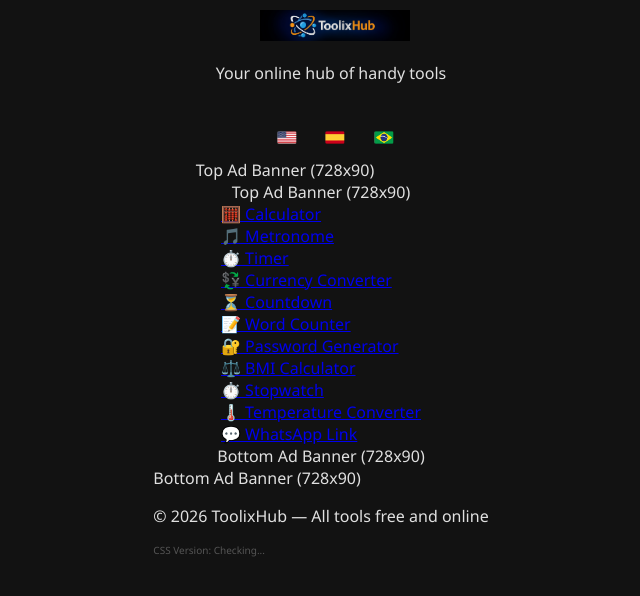
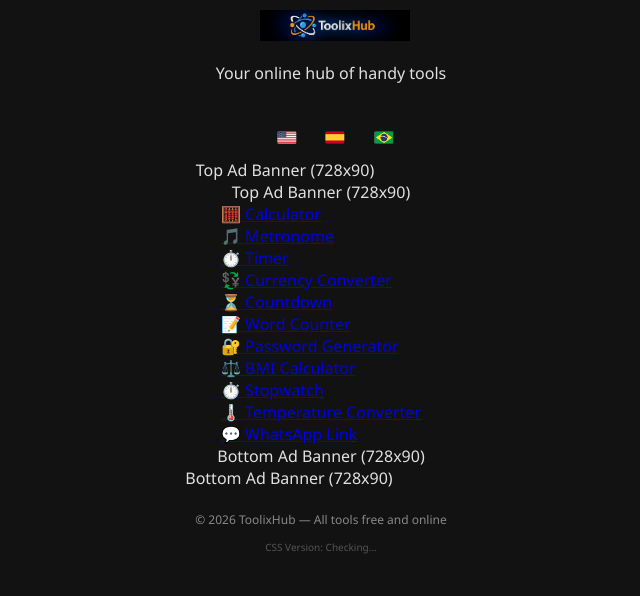
Before and after one commit to toolixhub-app/toolixhub, a Jekyll site: the page index.html, which Jekyll copies as it is, in a window 1280 px wide. Shown: the top 596 px of the page, without its empty margins (319-959 px from the left). Built offline with Jekyll 4.4.1, drawn with Linux system fonts in a browser that asks for light colours.

Commit message:
Update style.css

```diff
--- a/css/style.css
+++ b/css/style.css
@@ -1,4 +1,3 @@
-/* version: 1.3 */
 /* --- Identidade Visual Unificada (Dark Mode Pro) --- */
 :root {
   --bg-color: #121212;
@@ -70,3 +69,5 @@ header img { max-width: 150px; height: auto; }
 .btn-calc.op { background-color: var(--special-btn-bg); }
 .btn-calc.ac { background-color: var(--ac-btn-bg); color: #fff; }
 .btn-calc.sci { font-size: 11px; }
+
+footer { text-align: center; padding: 10px; color: #888; font-size: 12px; }
```
